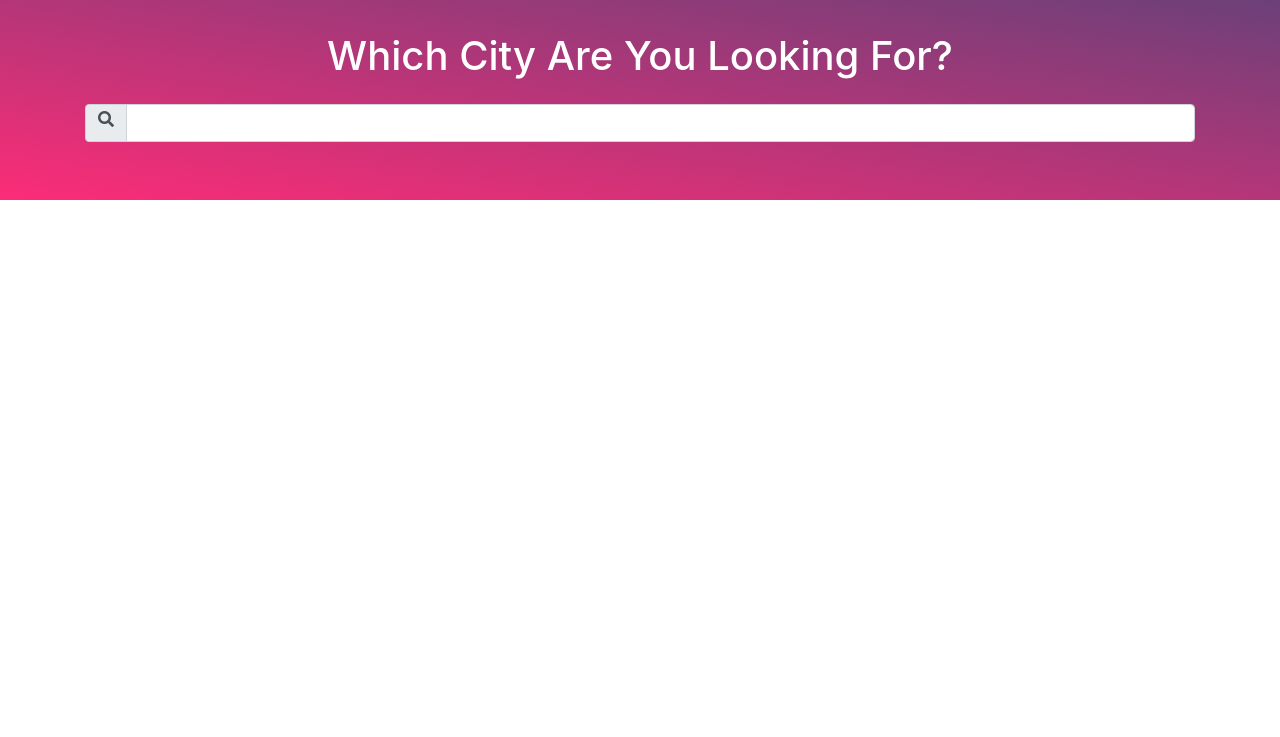
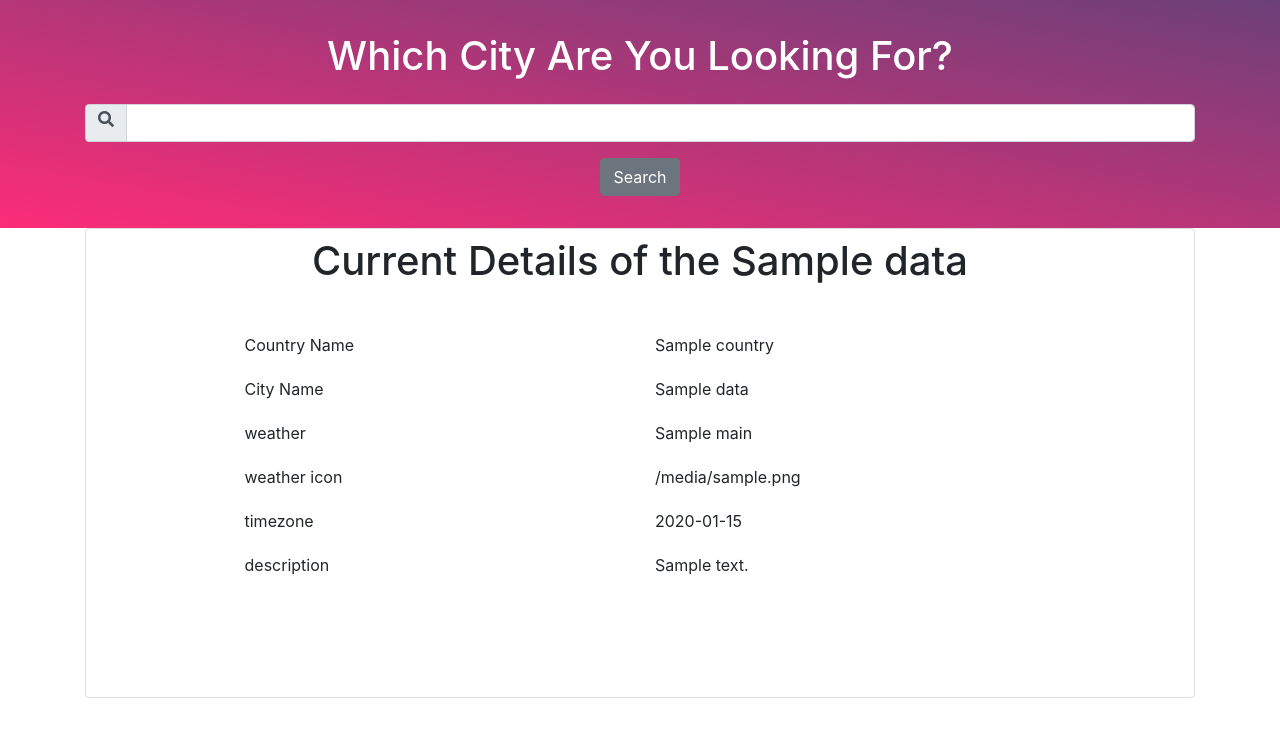
Before and after one commit to sageliteoff/Flask_work, a Flask app: template core/templates/citysearch.html in a window 1280 px wide. Shown: the top 737 px of the page. Run offline with Flask 2, Linux system fonts and the light colour scheme; the template is opened without the code that fills it: values that come from a table or form of the project are taken from there, most other values are stand-ins (such as "Sample title", 1, 10 or a date in 2020); some libraries are stand-ins or nearby versions.

Commit message:
city api added and city.html shows results

```diff
--- a/core/forms.py
+++ b/core/forms.py
@@ -43,4 +43,4 @@ class SignUpForm(FlaskForm):
 
 class SearchBarForm(FlaskForm):
     searchbar = StringField("Search", validators=[DataRequired("This Field is required")])
-    submit = SubmitField("Submit")
+    submit = SubmitField("Search")
--- a/core/templates/citysearch.html
+++ b/core/templates/citysearch.html
@@ -1,9 +1,18 @@
 {% extends 'base.html' %}
 {% block content %}
+
 <div class="bg search-container p-3" style="min-height:200px;">
   <div class="container">
     <h1 class="text-white text-center py-3">Which City Are You Looking For?</h1>
-    <form action="/city">
+    <form action="/city" method="POST">
+      {% if form.errors %}
+      <ul class="errors">
+        {% for errors in form.errors %}
+              <li>{{ errors }}</li>
+        {% endfor %}
+      </ul>
+      {% endif %}
+      {{form.hidden_tag()}}
       <div class="form-group">
         <div class="input-group mb-3">
           <div class="input-group-prepend">
@@ -12,12 +21,44 @@
           {{ form.searchbar(class="form-control") }}
         </div>
       </div>
+      <div class="form-group text-center">
+        {{ form.submit(class="btn btn-secondary") }}
+      </div>
     </form>
   </div>
 </div>
-<div class="container centered-container">
-  <div class="search-result" style="min-width:75%;">
 
+{% if data %}
+  <div class="container">
+    <div class="card centered-container pt-2">
+      <h1>Current Details of the {{ data.name }}</h1>
+      <div class="search-result card-body" style="min-width:75%;">
+          <div class="row">
+            <div class="col-md-6">Country Name</div>
+            <div class="col-md-6"> {{ data.sys.country }} </div>
+          </div>
+          <div class="row">
+            <div class="col-md-6">City Name</div>
+            <div class="col-md-6"> {{ data.name }} </div>
+          </div>
+          <div class="row">
+            <div class="col-md-6">weather</div>
+            <div class="col-md-6"> {{ data.weather[0]["main"] }} </div>
+          </div>
+          <div class="row">
+            <div class="col-md-6"> weather icon</div>
+            <div class="col-md-6">  {{ data.weather[0]["icon"] }} </div>
+          </div>
+          <div class="row">
+            <div class="col-md-6">timezone</div>
+            <div class="col-md-6"> {{ data.timezone }} </div>
+          </div>
+          <div class="row">
+            <div class="col-md-6">description</div>
+            <div class="col-md-6"> {{ data.weather[0]["description"] }}</div>
+          </div>
+      </div>
+    </div>
   </div>
-</div>
+{% endif %}
 {% endblock content %}
```
Also changed, not shown: core/__init__.py (+12 -4 lines).
